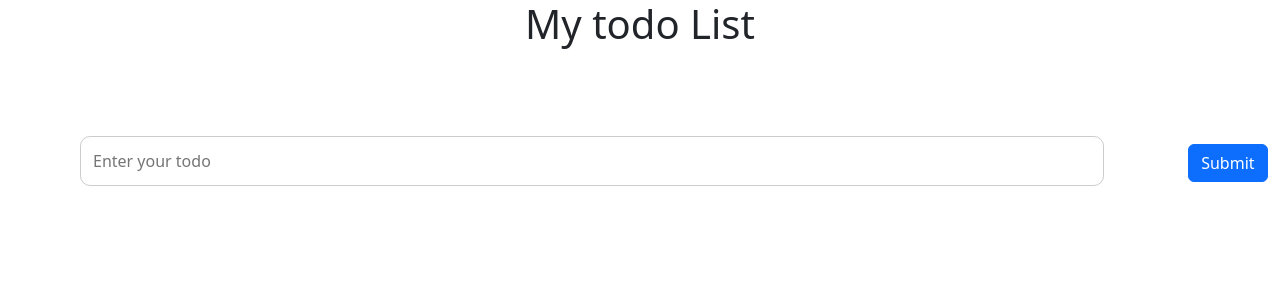
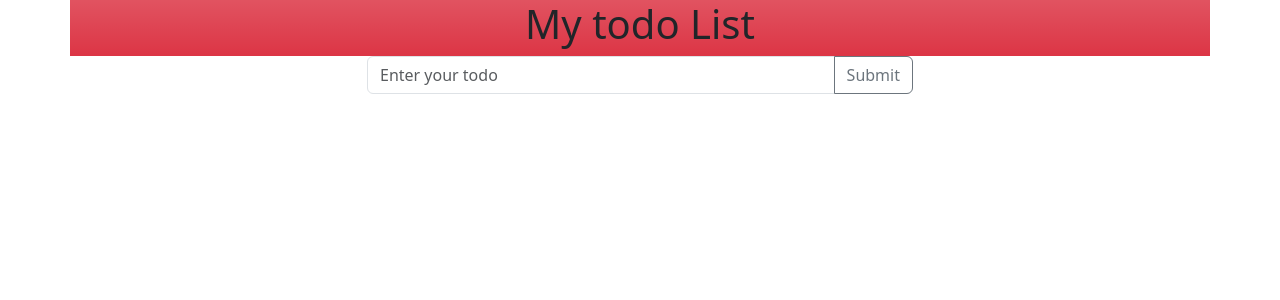
Before and after one commit to FRLOCS/Flask-Todo, a Flask app: page /todo in a window 1280 px wide. Shown: the top 300 px of the page. Run offline with Flask 3, Linux system fonts and the light colour scheme; data that the repository does not hold is empty.

Commit message:
added bootstrap

```diff
--- a/static/styles.css
+++ b/static/styles.css
@@ -1,12 +1,31 @@
 h1{
     text-align: center;
 }
-#todo{
-    width: 80%;
+/* #todo{
+    width: 50%;
     padding: 12px;
     margin: 80px;
     display: inline-block;
     border: 1px solid #ccc;
     border-radius: 10px;
     box-sizing: border-box;
+    justify-content: center;
+} */
+
+/* #title{
+    border: 1px solid;
+    border-color: cornflowerblue;
+    padding: 50px;
+    border-radius: 10px;
+    background-color: cornflowerblue;
+} */
+
+.list-group-item {
+    background-color: beige;
+    width: 20%;
+    margin: 10px;
+    border: 1px solid #ccc;
+    border-radius: 10px;
+    font-size: 15px;
+
 }
--- a/templates/index.html
+++ b/templates/index.html
@@ -1,26 +1,52 @@
 <!DOCTYPE html>
 <html lang="en">
+
 <head>
     <meta charset="UTF-8">
     <meta name="viewport" content="width=device-width, initial-scale=1.0">
     <title>Document</title>
-    <link rel = "stylesheet" href="../static/styles.css">
-    <link href="https://cdn.jsdelivr.net/npm/bootstrap@5.3.3/dist/css/bootstrap.min.css" rel="stylesheet" integrity="sha384-QWTKZyjpPEjISv5WaRU9OFeRpok6YctnYmDr5pNlyT2bRjXh0JMhjY6hW+ALEwIH" crossorigin="anonymous">
+    <link rel="stylesheet" href="../static/styles.css">
+    <link href="https://cdn.jsdelivr.net/npm/bootstrap@5.3.3/dist/css/bootstrap.min.css" rel="stylesheet"
+        integrity="sha384-QWTKZyjpPEjISv5WaRU9OFeRpok6YctnYmDr5pNlyT2bRjXh0JMhjY6hW+ALEwIH" crossorigin="anonymous">
 
 </head>
+
 <body>
-<div>
-    <h1> My todo List </h1>
-    <form id="form" action="{{ url_for('hello') }}" method="post">
-        <input type="text" id="todo" placeholder="Enter your todo" name="todo">
-        <input class="btn btn-primary" type="submit" value="Submit">
-    </form>
-</div>
-{% for todo in todos %}
-    {{todo.Todo}}
-{% endfor %}
+    <div class="container">
+        <div class="row">
+            <div id="title" class="col-12 text-light-50 bg-danger bg-gradient">
+                <h1> My todo List </h1>
+            </div>
+        </div>
+        <div class="row">
+            <div class="col-3"></div>
+            <div class="col-6">
+                <form id="form" class="form-inline" action="{{ url_for('hello') }}" method="post">
+                    <div class="input-group mb-3">
+                        <input type="text" id="todo" class="form-control" placeholder="Enter your todo" name="todo">
+                        <input class="btn btn-outline-secondary" type="submit" value="Submit">
+                    </div>
+                </form>
+            </div>
+            <div class="col-3"></div>
+        </div>
 
+        <div class="row">
+            <div class="col-3"></div>
+            <div class="col-6">
+                <ul style="width: 400%;" class="list-group">
+                    {% for todo in todos %}
+                    <li class="list-group-item">{{todo.Todo}}</li>
+                    {% endfor %}
+                </ul>
+            </div>
+            <div class="col-3"></div>
+        </div>
+
+    </div>
+    </div>
 
 
 </body>
+
 </html>
```
Also changed, not shown: db.json (+1 -19 lines).
